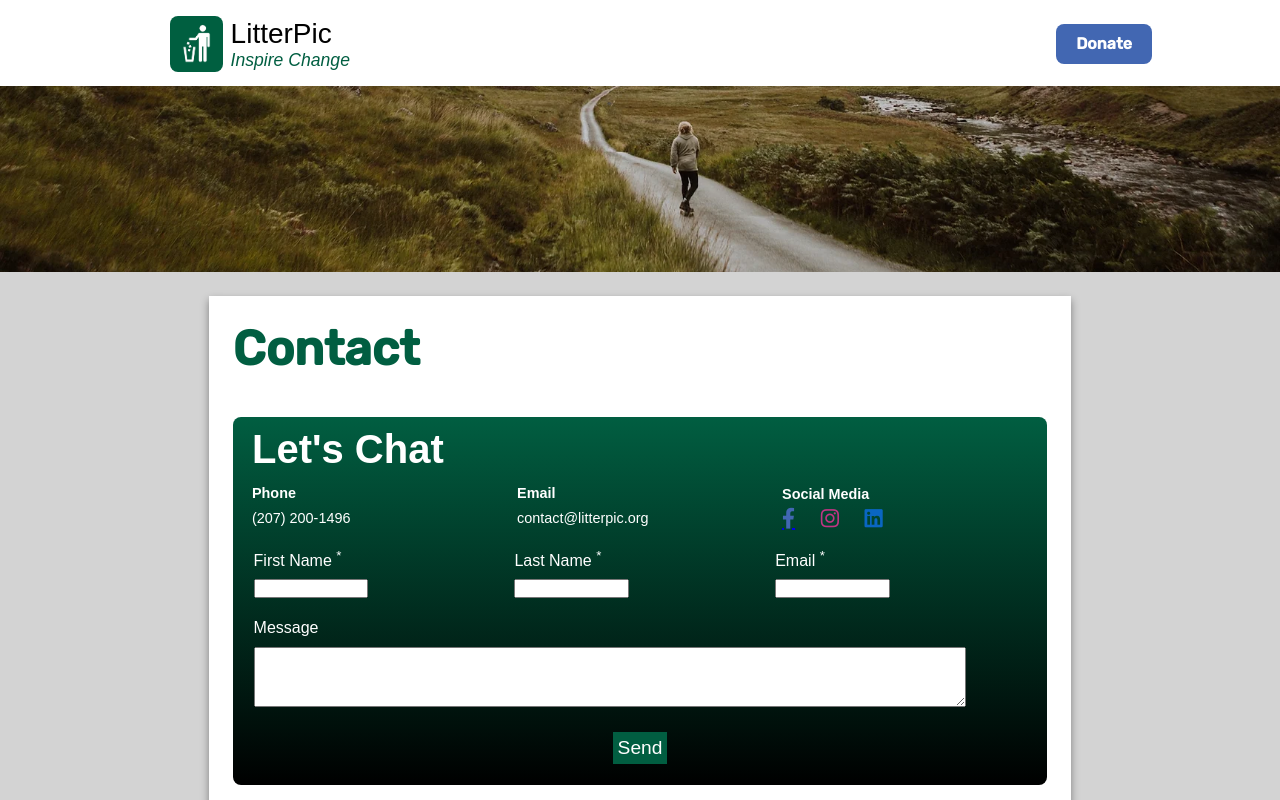
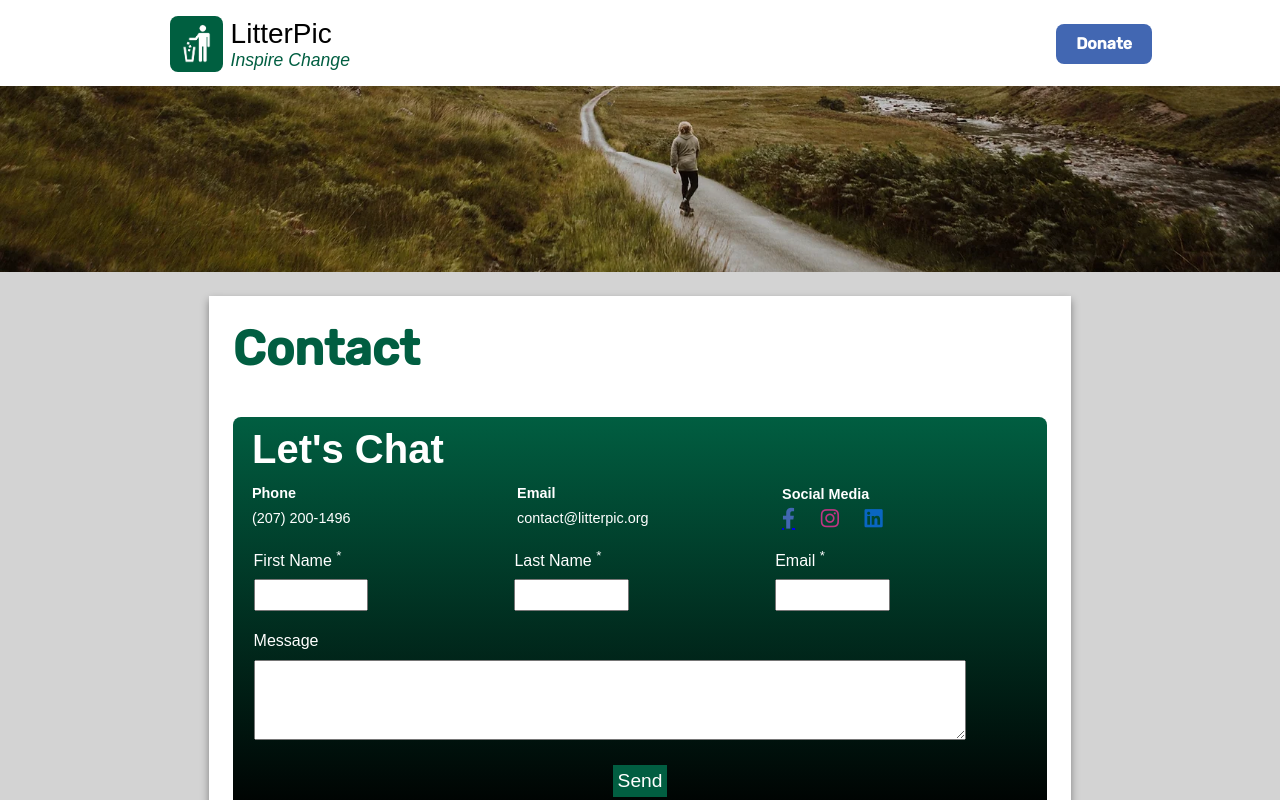
Before and after one commit to LitterPic/litterpic_org, a Next.js app: page /contact in a window 1280 px wide. Shown: the top 800 px of the page. Built offline with nearby package versions, Linux system fonts and the light colour scheme; no server answers.

Commit message:
Contact Us field and font updates

```diff
--- a/pages/contact.js
+++ b/pages/contact.js
@@ -27,7 +27,7 @@ const Contact = () => {
             });
 
             if (response.ok) {
-                setSuccessMessage(`Thanks for submitting, ${firstName}!`);
+                setSuccessMessage(`Thank you for Contacting Us, someone will be in touch soon!`);
                 setFirstName('');
                 setLastName('');
                 setEmail('');
--- a/styles/contact.scss
+++ b/styles/contact.scss
@@ -39,18 +39,7 @@
 }
 
 #message {
-  height: 3.75rem;
-}
-
-.contact-input {
-  font-size: 1.1rem;
-  height: 3rem;
-  width: 25rem;
-}
-
-.contact-textarea {
-  height: 15rem;
-  width: 50%;
+  height: 5rem;
 }
 
 .form-row {
@@ -126,6 +115,11 @@
     display: flex;
     height: 70%;
     justify-content: center;
+  }
+
+  #message {
+    height: 3.75rem;
+    width: 100%;
   }
 
 
--- a/styles/styles.css
+++ b/styles/styles.css
@@ -178,18 +178,7 @@
 }
 
 #message {
-  height: 3.75rem;
-}
-
-.contact-input {
-  font-size: 1.1rem;
-  height: 3rem;
-  width: 25rem;
-}
-
-.contact-textarea {
-  height: 15rem;
-  width: 50%;
+  height: 5rem;
 }
 
 .form-row {
@@ -262,6 +251,10 @@
     display: flex;
     height: 70%;
     justify-content: center;
+  }
+  #message {
+    height: 3.75rem;
+    width: 100%;
   }
   .contact-container {
     background: linear-gradient(to bottom, #015e41, #000);
@@ -1791,6 +1784,9 @@ form {
 input,
 select,
 textarea {
+  font-family: RopaSans, sans-serif;
+  font-size: 16px;
+  height: 2rem;
   margin-bottom: 1rem;
 }
 
--- a/styles/styles.scss
+++ b/styles/styles.scss
@@ -96,6 +96,9 @@ form {
 input,
 select,
 textarea {
+  font-family: RopaSans, sans-serif;
+  font-size: 16px;
+  height: 2rem;
   margin-bottom: 1rem;
 }
 
```
Also changed, not shown: 1 other file (tests, documents, lock files or other folders).
